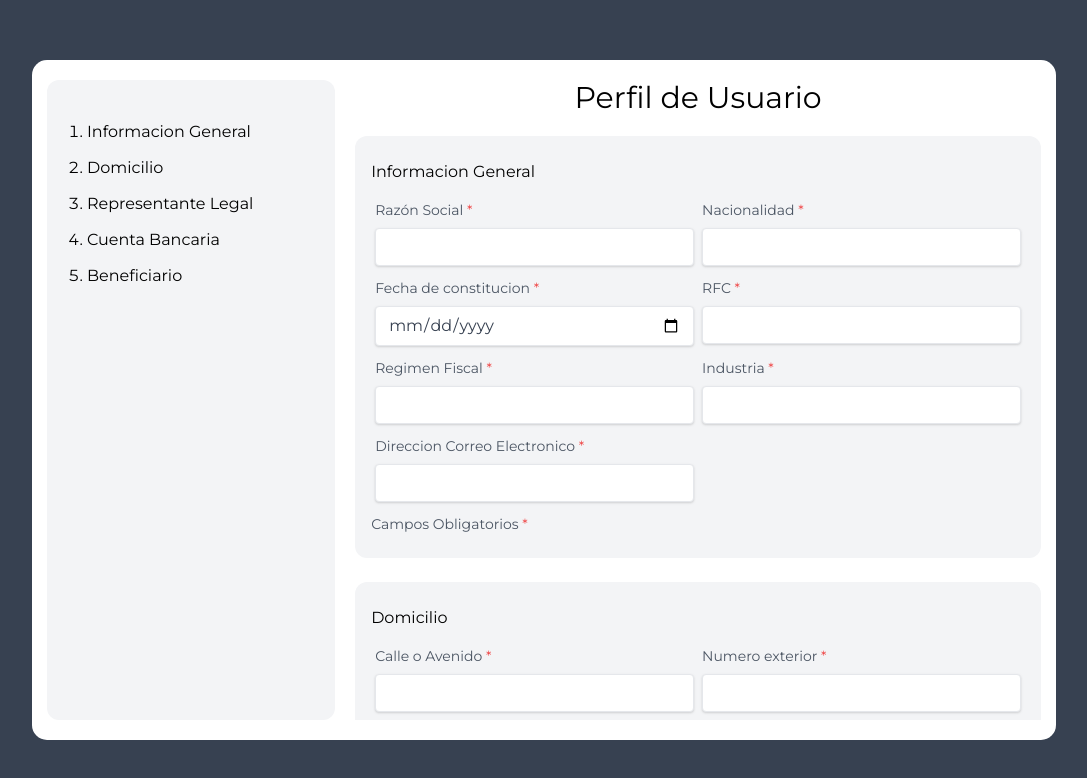
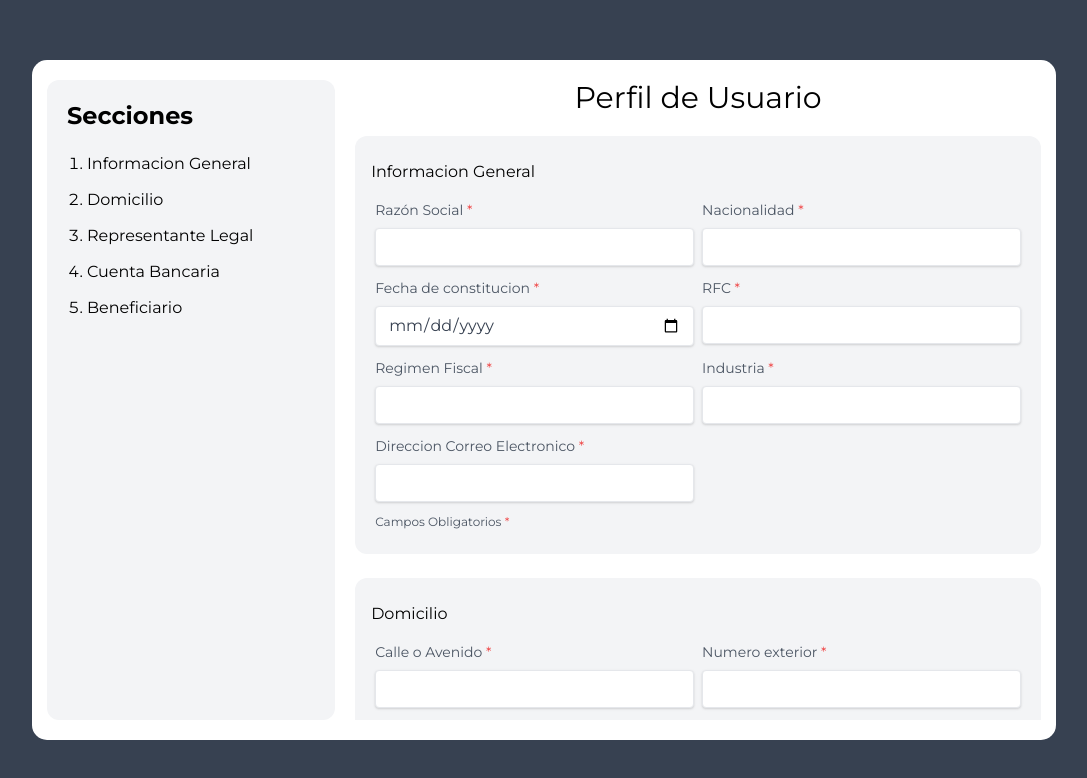
Before and after one commit to EdsenxX/KredFeed, a React (Create React App) app: page / in a window 1280 px wide. Shown: the top 778 px of the page, without its empty margins (96-1183 px from the left). Built offline with nearby package versions, Linux system fonts and the light colour scheme.

Commit message:
se cambio el tamaño de la etiqueta campos obligatorios

```diff
--- a/src/components/Main/Section.jsx
+++ b/src/components/Main/Section.jsx
@@ -6,7 +6,7 @@ const Section = (props) => {
     <section className="rounded-xl px-4 py-6 bg-gray-100 flex	flex-wrap mb-6" id={props.id}>
       <p className="mb-4 block w-full">{props.title}</p>
       {props.children}
-      <p className="blocl w-full text-sm text-gray-600">
+      <p className="blocl w-full text-xs text-gray-600 ml-1">
         Campos Obligatorios <span className="text-red-500">*</span>
       </p>
     </section>
--- a/src/components/Sidebar.jsx
+++ b/src/components/Sidebar.jsx
@@ -47,6 +47,7 @@ const Sidebar = () => {
 
   return (
     <nav className="w-full bg-gray-100 rounded-xl p-5 h-full">
+      <p className="text-2xl font-bold">Secciones</p>
       <ul className="list-decimal p-5">
         <li
           className={`hover:text-blue-500 mb-3 ${
```
